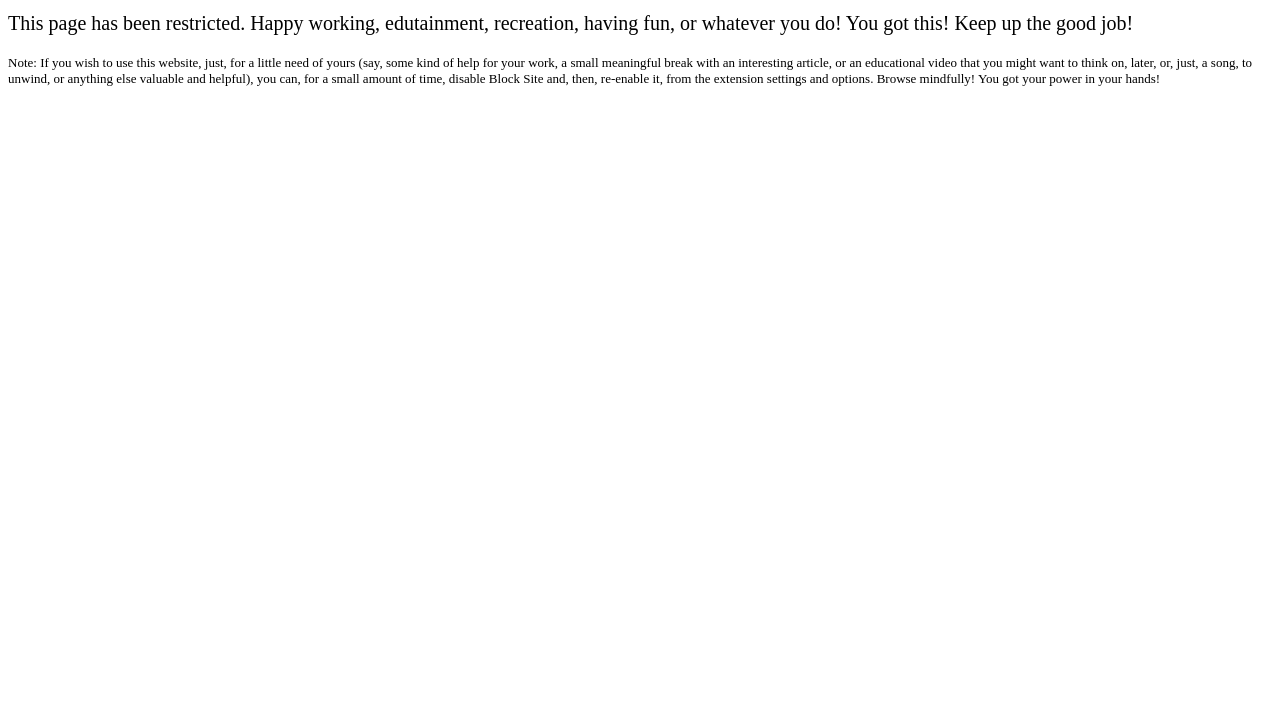
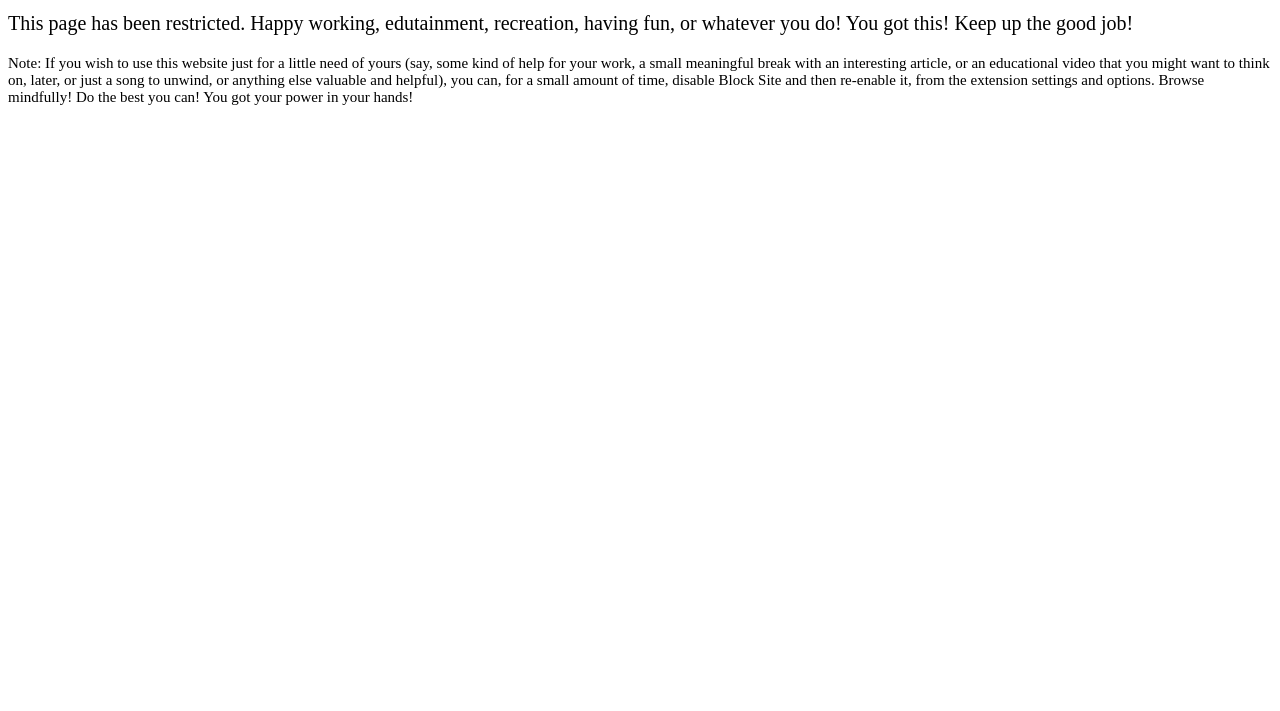
Before and after one commit to Louismys/simple-text-webpage-for-blocksite-redirection_when-used, a plain HTML site: page index.html in a window 1280 px wide. Shown: the part 89-800 px from the top of the page. Drawn offline with Linux system fonts and the light colour scheme.

Commit message:
The message

```diff
--- a/index.html
+++ b/index.html
@@ -7,7 +7,7 @@
             font-size: 20px;
         }
         .note {
-            font-size: 13px;
+            font-size: 15px;
         }
     </style>
 </head>
@@ -16,7 +16,7 @@
     <p>This page has been restricted. Happy working, edutainment, recreation, having fun, or whatever you do! You got this! Keep up the good job!</p>
 
     <div class="note">
-        <p>Note: If you wish to use this website, just, for a little need of yours (say, some kind of help for your work, a small meaningful break with an interesting article, or an educational video that you might want to think on, later, or, just, a song, to unwind, or anything else valuable and helpful), you can, for a small amount of time, disable Block Site and, then, re-enable it, from the extension settings and options. Browse mindfully! You got your power in your hands!</p>
+        <p>Note: If you wish to use this website just for a little need of yours (say, some kind of help for your work, a small meaningful break with an interesting article, or an educational video that you might want to think on, later, or just a song to unwind, or anything else valuable and helpful), you can, for a small amount of time, disable Block Site and then re-enable it, from the extension settings and options. Browse mindfully! Do the best you can! You got your power in your hands!</p>
     </div>
 </body>
 </html>
```
